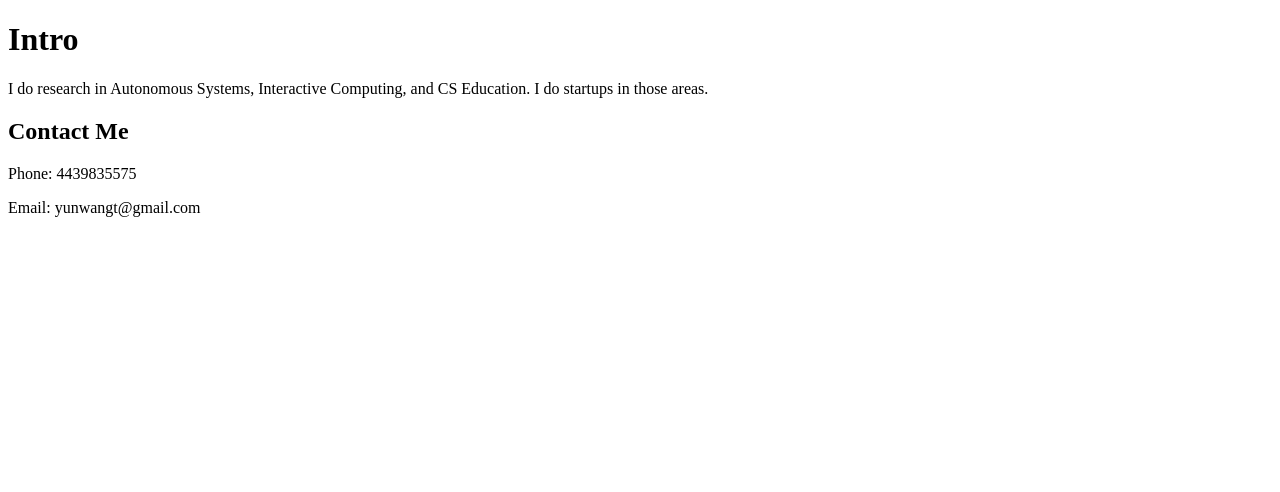
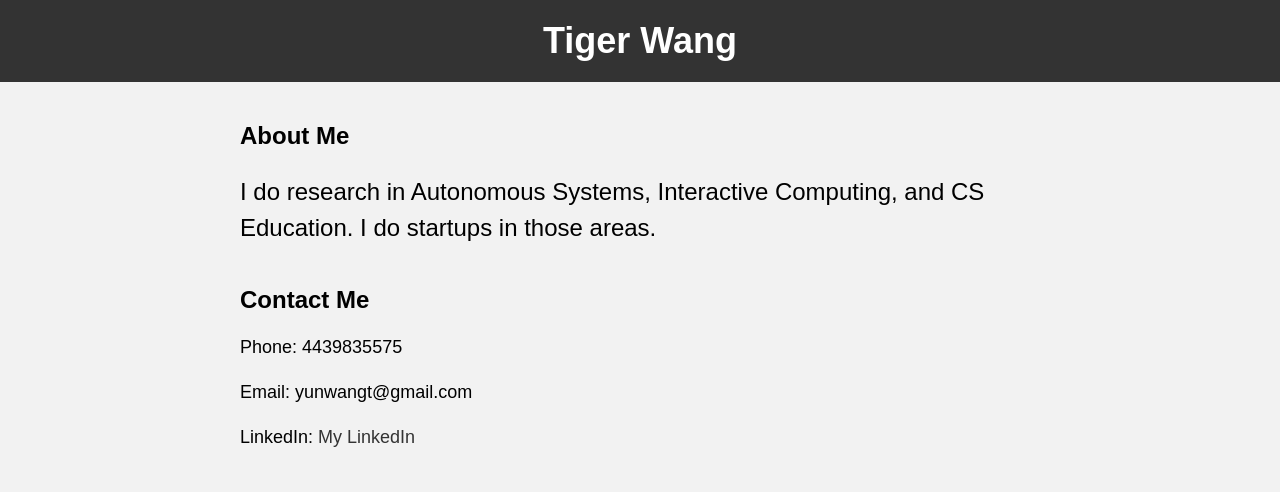
Before and after one commit to YunWang-yunw3/YunWang-yunw3.github.io, a plain HTML site: page index.html in a window 1280 px wide. Drawn offline with Linux system fonts and the light colour scheme.

Commit message:
Update index.html

```diff
--- a/index.html
+++ b/index.html
@@ -1,4 +1,4 @@
-<!DOCTYPE html>
+<!-- <!DOCTYPE html>
 <html>
   <head>
     <title>Yun (Tiger) Wang</title>
@@ -6,12 +6,80 @@
   <body>
     <h1>Intro</h1>
     <p>I do research in Autonomous Systems, Interactive Computing, and CS Education. I do startups in those areas.</p>
-<!--     <h2>About Me</h2>
-    <p>[Insert a short paragraph about yourself here]</p>
-    <h2>Blog</h2>
-    <p>[Insert links to your blog posts here]</p> -->
     <h2>Contact Me</h2>
     <p>Phone: 4439835575</p>
     <p>Email: yunwangt@gmail.com</p>
+    <p>LinkedIn: <a href="linkedin.com/in/tiger-wang-348054174" target="_blank">My LinkedIn</a></p>
+  </body>
+</html> -->
+
+<!DOCTYPE html>
+<html>
+  <head>
+    <title>Tiger Wang</title>
+    <style>
+      body {
+        font-family: Arial, sans-serif;
+        background-color: #f2f2f2;
+        margin: 0;
+        padding: 0;
+      }
+      header {
+        background-color: #333;
+        color: #fff;
+        padding: 20px;
+        text-align: center;
+      }
+      h1 {
+        margin: 0;
+        font-size: 36px;
+      }
+      .container {
+        max-width: 800px;
+        margin: 0 auto;
+        padding: 20px;
+      }
+      .intro {
+        font-size: 24px;
+        line-height: 1.5;
+        margin-bottom: 40px;
+      }
+      .contact {
+        font-size: 18px;
+        line-height: 1.5;
+      }
+      a {
+        color: #333;
+        text-decoration: none;
+      }
+      a:hover {
+        color: #666;
+      }
+    </style>
+  </head>
+  <body>
+    <header>
+      <h1>Tiger Wang</h1>
+    </header>
+    <div class="container">
+      <section>
+        <h2>About Me</h2>
+        <p class="intro">I do research in Autonomous Systems, Interactive Computing, and CS Education. I do startups in those areas.</p>
+      </section>
+      <!-- <section>
+        <h2>Blog</h2>
+        <ul>
+          <li><a href="#">Blog Post 1</a></li>
+          <li><a href="#">Blog Post 2</a></li>
+          <li><a href="#">Blog Post 3</a></li>
+        </ul>
+      </section> -->
+      <section>
+        <h2>Contact Me</h2>
+        <p class="contact">Phone: 4439835575</p>
+        <p class="contact">Email: yunwangt@gmail.com</p>
+        <p class="contact">LinkedIn: <a href="https://www.linkedin.com/in/tiger-wang-348054174/" target="_blank">My LinkedIn</a></p>
+      </section>
+    </div>
   </body>
 </html>
```
